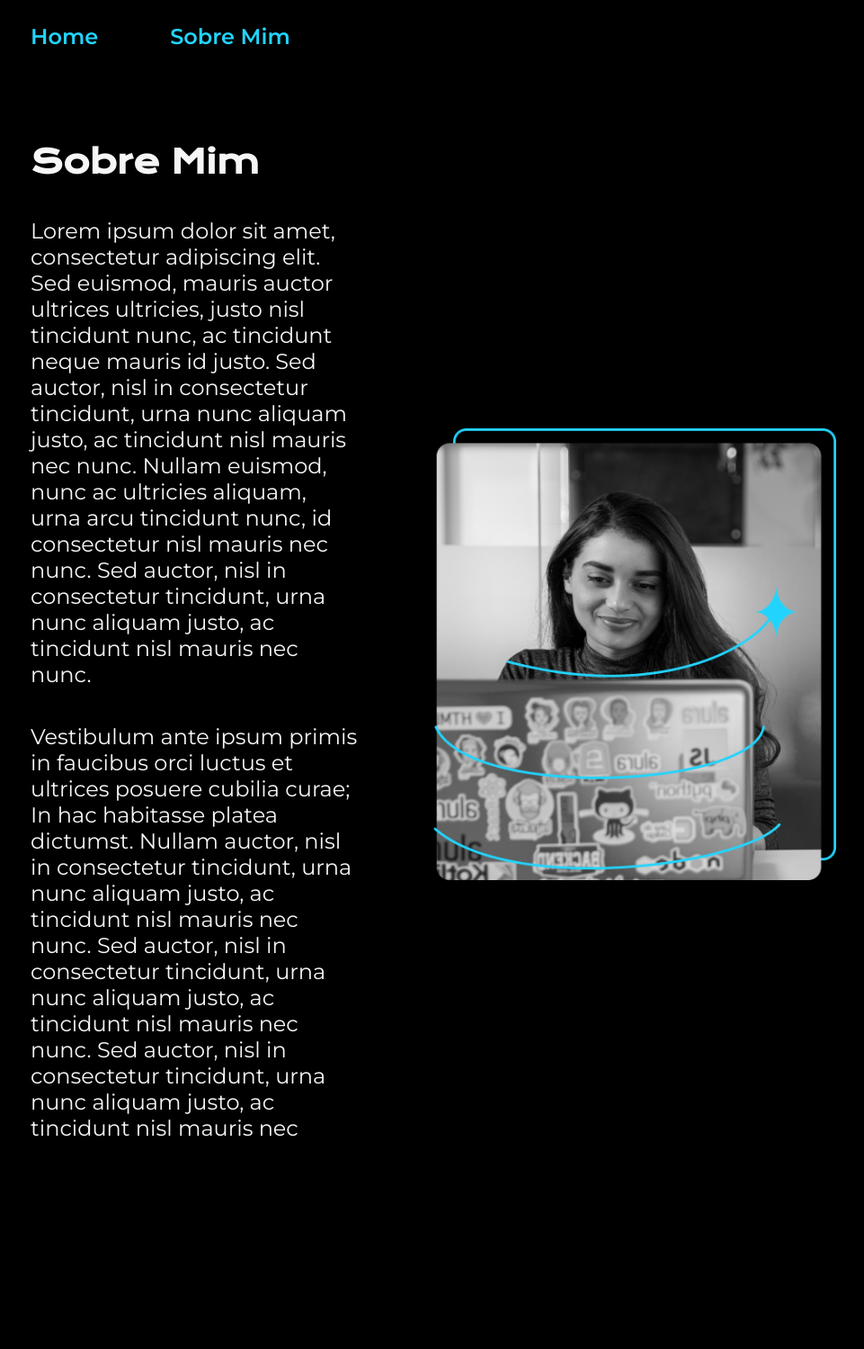
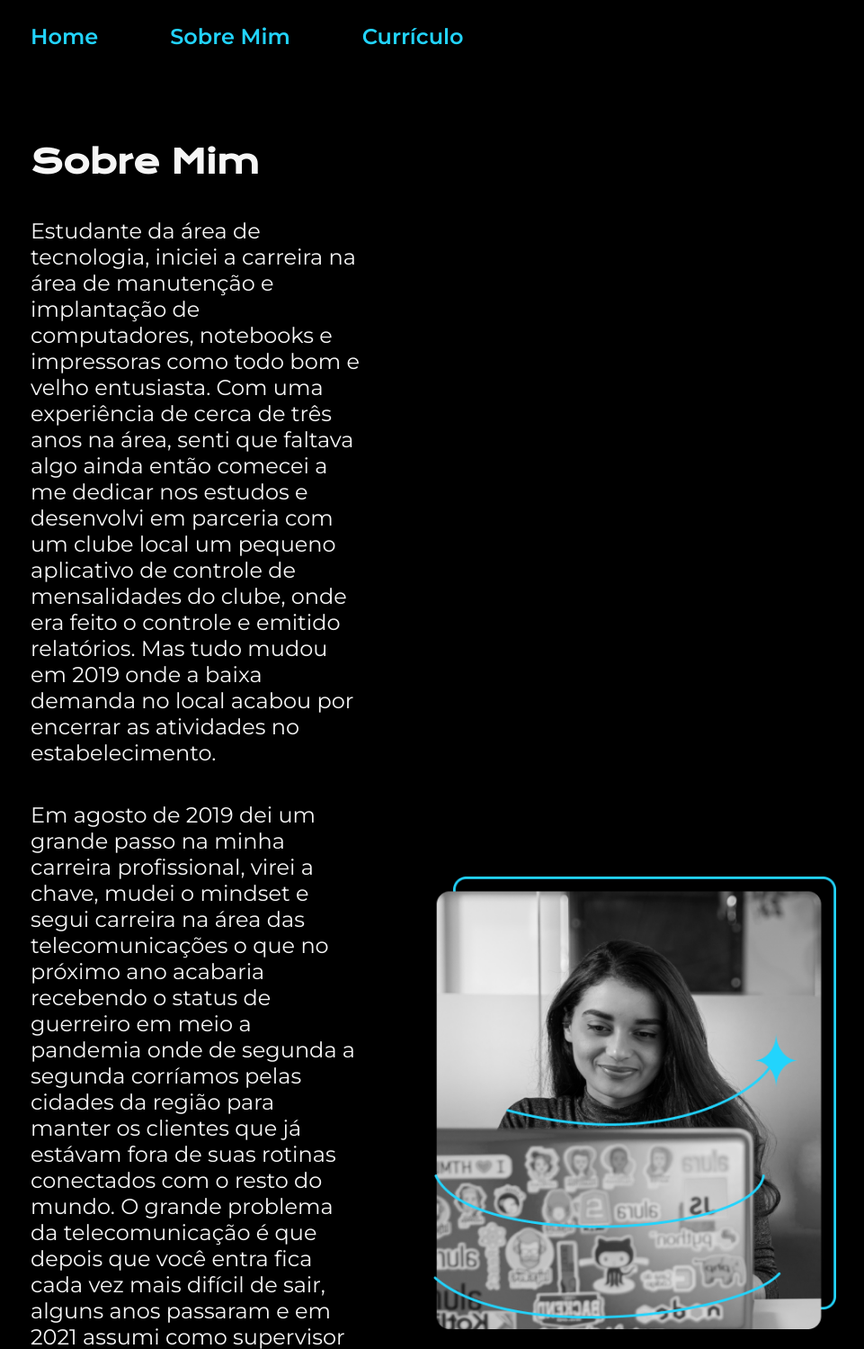
Before and after one commit to andreewgms/portfolio, a plain HTML site: page about.html in a window 1280 px wide. Shown: the top 1499 px of the page at 90% size, without its empty margins (158-1119 px from the left). Before the commit the page ends 1466 px from the top, so only its background shows below. Drawn offline with nearby package versions, Linux system fonts and the light colour scheme.

Commit message:
Update about.html

```diff
--- a/about.html
+++ b/about.html
@@ -11,6 +11,7 @@
         <nav class="cabecalho__menu">
             <a href="index.html" class="cabecalho__menu__link">Home</a>
             <a href="about.html" class="cabecalho__menu__link">Sobre Mim</a>
+            <a href="curriculo.html" class="cabecalho__menu__link">Currículo</a>
         </nav>
     </header>
 
@@ -18,10 +19,13 @@
         <section class="presentation__content">
             <h1 class="presentation__content__title">Sobre Mim</h1>
             <p class="presentation__content__text">
-                Lorem ipsum dolor sit amet, consectetur adipiscing elit. Sed euismod, mauris auctor ultrices ultricies, justo nisl tincidunt nunc, ac tincidunt neque mauris id justo. Sed auctor, nisl in consectetur tincidunt, urna nunc aliquam justo, ac tincidunt nisl mauris nec nunc. Nullam euismod, nunc ac ultricies aliquam, urna arcu tincidunt nunc, id consectetur nisl mauris nec nunc. Sed auctor, nisl in consectetur tincidunt, urna nunc aliquam justo, ac tincidunt nisl mauris nec nunc.
+                Estudante da área de tecnologia, iniciei a carreira na área de manutenção e implantação de computadores, notebooks e impressoras como todo bom e velho entusiasta. Com uma experiência de cerca de três anos na área, senti que faltava algo ainda então comecei a me dedicar nos estudos e desenvolvi em parceria com um clube local um pequeno aplicativo de controle de mensalidades do clube, onde era feito o controle e emitido relatórios. Mas tudo mudou em 2019 onde a baixa demanda no local acabou por encerrar as atividades no estabelecimento.
             </p>
             <p class="presentation__content__text">
-                Vestibulum ante ipsum primis in faucibus orci luctus et ultrices posuere cubilia curae; In hac habitasse platea dictumst. Nullam auctor, nisl in consectetur tincidunt, urna nunc aliquam justo, ac tincidunt nisl mauris nec nunc. Sed auctor, nisl in consectetur tincidunt, urna nunc aliquam justo, ac tincidunt nisl mauris nec nunc. Sed auctor, nisl in consectetur tincidunt, urna nunc aliquam justo, ac tincidunt nisl mauris nec nunc.
+                Em agosto de 2019 dei um grande passo na minha carreira profissional, virei a chave, mudei o mindset e segui carreira na área das telecomunicações o que no próximo ano acabaria recebendo o status de guerreiro em meio a pandemia onde de segunda a segunda corríamos pelas cidades da região para manter os clientes que já estávam fora de suas rotinas conectados com o resto do mundo. O grande problema da telecomunicação é que depois que você entra fica cada vez mais difícil de sair, alguns anos passaram e em 2021 assumi como supervisor de telecomunicações em um dos maiores provedores do Brasil onde coordeno cerca de 15 técnicos sempre repassando o conhecimento adquirido e aprendendo cada vez mais com eles e com a empresa.
+            </p>
+            <p class="presentation__content__text">
+                Infelizmente, com a pandemia tive que dedicar 100% do meu tempo ao trabalho, tendo que abandonar meus estudos e focar cada vez mais no trabalho. Foi aí que conheci a Alura, onde depois de muita análise acabei me matriculando e estou mantendo o foco para deixar o conhecimento na área do desenvolvimento maior, podendo assim quem sabe iniciar em uma software house ou executar trabalhos mais complexos para empresas!
             </p>
         </section>
         <img class="presentation__image" src="./assets/Imagem.png" alt="Sobre mim">
```
